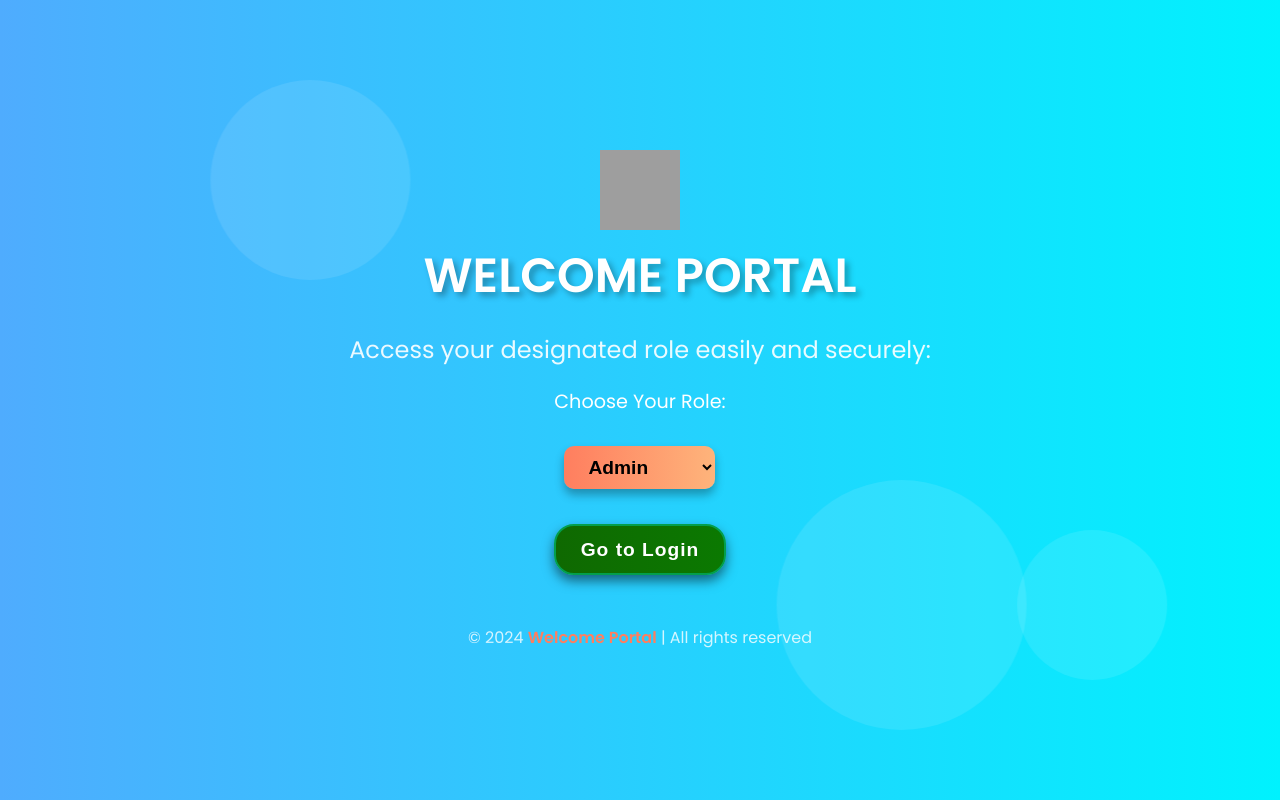
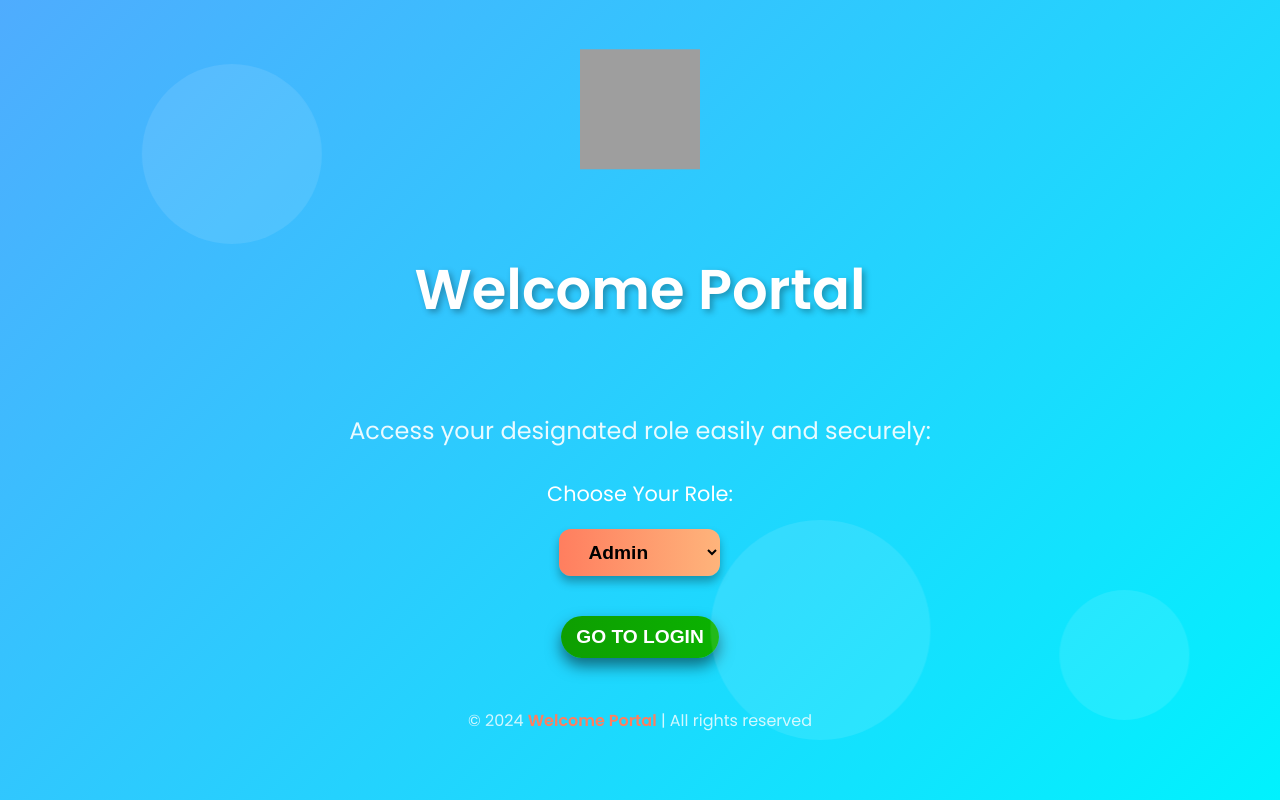
Before and after one commit to dharshanarayanan/Software_Engineering_project, a Flask app: page / in a window 1280 px wide. Run offline with Flask 3, Linux system fonts and the light colour scheme; grey boxes are pictures that could not be loaded.

Commit message:
updated login and Index page

```diff
--- a/templates/index.html
+++ b/templates/index.html
@@ -10,7 +10,7 @@
             font-family: 'Poppins', sans-serif;
             margin: 0;
             padding: 0;
-            background: linear-gradient(to right, #4facfe, #00f2fe);
+            background: linear-gradient(135deg, #4facfe, #00f2fe);
             color: #333;
             display: flex;
             flex-direction: column;
@@ -21,25 +21,27 @@
             position: relative;
         }
         header {
-            display: flex;
-            flex-direction: column;
-            align-items: center;
-            font-size: 3rem;
-            font-weight: bold;
-            text-transform: uppercase;
-            color: #fff;
-            text-shadow: 4px 4px 6px rgba(0, 0, 0, 0.3);
+            text-align: center;
+            margin-bottom: 20px;
             animation: fadeInDown 1s ease;
         }
         header img {
-            width: 80px;
-            height: 80px;
-            margin-bottom: 10px;
+            width: 120px;
+            height: 120px;
+            margin-bottom: 15px;
+            animation: bounce 2s infinite;
+        }
+        header h1 {
+            font-size: 3.5rem;
+            font-weight: bold;
+            color: #fff;
+            text-shadow: 3px 3px 6px rgba(0, 0, 0, 0.3);
         }
         p {
             font-size: 1.5rem;
-            margin: 20px 0;
             color: rgba(255, 255, 255, 0.9);
+            margin-bottom: 30px;
+            text-align: center;
             animation: fadeInUp 1.5s ease;
         }
         main {
@@ -50,19 +52,17 @@
             animation: fadeIn 2s ease;
         }
         label {
-            font-size: 1.2rem;
+            font-size: 1.3rem;
             color: #fff;
-            margin-bottom: 10px;
         }
         select {
-            padding: 10px 20px;
+            padding: 12px 25px;
             font-size: 1.2rem;
             font-weight: bold;
-            text-transform: capitalize;
             color: #000;
             background: linear-gradient(to right, #ff7e5f, #feb47b);
             border: none;
-            border-radius: 10px;
+            border-radius: 12px;
             box-shadow: 0 6px 10px rgba(0, 0, 0, 0.3);
             cursor: pointer;
             transition: transform 0.3s ease, box-shadow 0.3s ease;
@@ -70,6 +70,32 @@
         select:hover {
             transform: scale(1.1);
             box-shadow: 0 8px 15px rgba(0, 0, 0, 0.4);
+        }
+        .login-button {
+            margin-top: 20px;
+        }
+        .login-button button {
+            padding: 10px 15px;
+            font-size: 1.2rem;
+            font-weight: bold;
+            background: linear-gradient(to right, #0e9e01, #0bb201);
+            border: none;
+            border-radius: 25px;
+            color: white;
+            cursor: pointer;
+            outline: none;
+            box-shadow: 0 8px 15px rgba(0, 0, 0, 0.5);
+            transition: transform 0.3s ease, box-shadow 0.3s ease;
+        }
+        .login-button button:hover {
+            transform: scale(1.1);
+            box-shadow: 0 10px 20px rgba(0, 0, 0, 0.5);
+        }
+        .login-button button a {
+            color: inherit;
+            text-decoration: none;
+            font-weight: bold;
+            text-transform: uppercase;
         }
         footer {
             margin-top: 50px;
@@ -82,8 +108,7 @@
             color: #ff7e5f;
             font-weight: bold;
         }
-
-        /* Adding background elements */
+        /* Decorative floating elements */
         .circle {
             position: absolute;
             border-radius: 50%;
@@ -91,51 +116,56 @@
             animation: float 10s infinite, move 20s infinite;
         }
         .circle:nth-child(1) {
-            width: 200px;
-            height: 200px;
-            top: 10%;
-            left: 15%;
+            width: 180px;
+            height: 180px;
+            top: 8%;
+            left: 10%;
             animation-delay: 0s;
         }
         .circle:nth-child(2) {
-            width: 150px;
-            height: 150px;
-            bottom: 15%;
-            right: 10%;
+            width: 130px;
+            height: 130px;
+            bottom: 10%;
+            right: 8%;
             animation-delay: 2s;
         }
         .circle:nth-child(3) {
-            width: 250px;
-            height: 250px;
-            top: 60%;
-            left: 60%;
+            width: 220px;
+            height: 220px;
+            top: 65%;
+            left: 55%;
             animation-delay: 4s;
         }
-
+        @keyframes bounce {
+            0%, 100% {
+                transform: translateY(0);
+            }
+            50% {
+                transform: translateY(-20px);
+            }
+        }
         @keyframes float {
             0% {
                 transform: translateY(0);
             }
             50% {
-                transform: translateY(-20px);
+                transform: translateY(-15px);
             }
             100% {
                 transform: translateY(0);
             }
         }
-
         @keyframes move {
             0% {
                 transform: translateX(0);
             }
             50% {
-                transform: translateX(20px);
+                transform: translateX(15px);
             }
             100% {
                 transform: translateX(0);
             }
         }
-
         @keyframes fadeIn {
             from {
                 opacity: 0;
@@ -144,7 +174,6 @@
                 opacity: 1;
             }
         }
-
         @keyframes fadeInUp {
             from {
                 opacity: 0;
@@ -155,7 +184,6 @@
                 transform: translateY(0);
             }
         }
-
         @keyframes fadeInDown {
             from {
                 opacity: 0;
@@ -166,20 +194,6 @@
                 transform: translateY(0);
             }
         }
-
-        /* Styling the login link button */
-        .login-button a {
-            color: #fff;
-            text-decoration: none;
-            font-size: 1.2rem;
-            font-weight: bold;
-            letter-spacing: 1px;
-            transition: color 0.3s ease, transform 0.3s ease;
-        }
-        .login-button a:hover {
-            color: #ff7e5f;
-            transform: scale(1.1);
-        }
     </style>
 </head>
 <body>
@@ -188,40 +202,19 @@
     <div class="circle"></div>
     <header>
         <img src="logo.png" alt="Logo">
-        Welcome Portal
+        <h1>Welcome Portal</h1>
     </header>
     <p>Access your designated role easily and securely:</p>
     <main>
         <label for="role-options">Choose Your Role:</label>
         <select id="role-options">
-            <option value="admin" style="color:black;">Admin</option>
-            <option value="employee" style="color:black;">Employee</option>
-            <option value="vote" style="color:black;">Vote</option>
+            <option value="admin">Admin</option>
+            <option value="employee">Employee</option>
+            <option value="voter">Voter</option>
         </select>
         <div class="login-button">
-            <button style="
-                padding: 12px 25px;
-                margin-top: 15px;
-                font-size: 1.05rem;
-                font-weight: bold;
-                background: linear-gradient(to right, #0f6901, #0b7901);
-                border: 2px solid #039f4c;
-                border-radius: 20px;
-                color: white;
-                cursor: pointer;
-                outline: none;
-                box-shadow: 0 6px 12px rgba(0, 0, 0, 0.5);
-                transition: all 0.3s ease;
-            ">
-                <a href="{{ url_for('login') }}" style="
-                    color: inherit;
-                    text-decoration: none;
-                    display: inline-block;
-                    width: 100%;
-                    height: 100%;
-                    text-align: center;
-                    line-height: 1.2;
-                ">Go to Login</a>
+            <button>
+                <a href="/login">Go to Login</a>
             </button>
         </div>
     </main>
--- a/templates/login.html
+++ b/templates/login.html
@@ -175,7 +175,7 @@
             <button type="submit">Login</button>
         </form>
 
-        <button class="back-button" onclick="window.location.href='index.html'">Back to Home</button>
+        <button class="back-button" onclick="history.back()">Back to Home</button>
 
         <footer>&copy; 2024 <span>Login Portal</span>. All rights reserved.</footer>
     </div>
```
